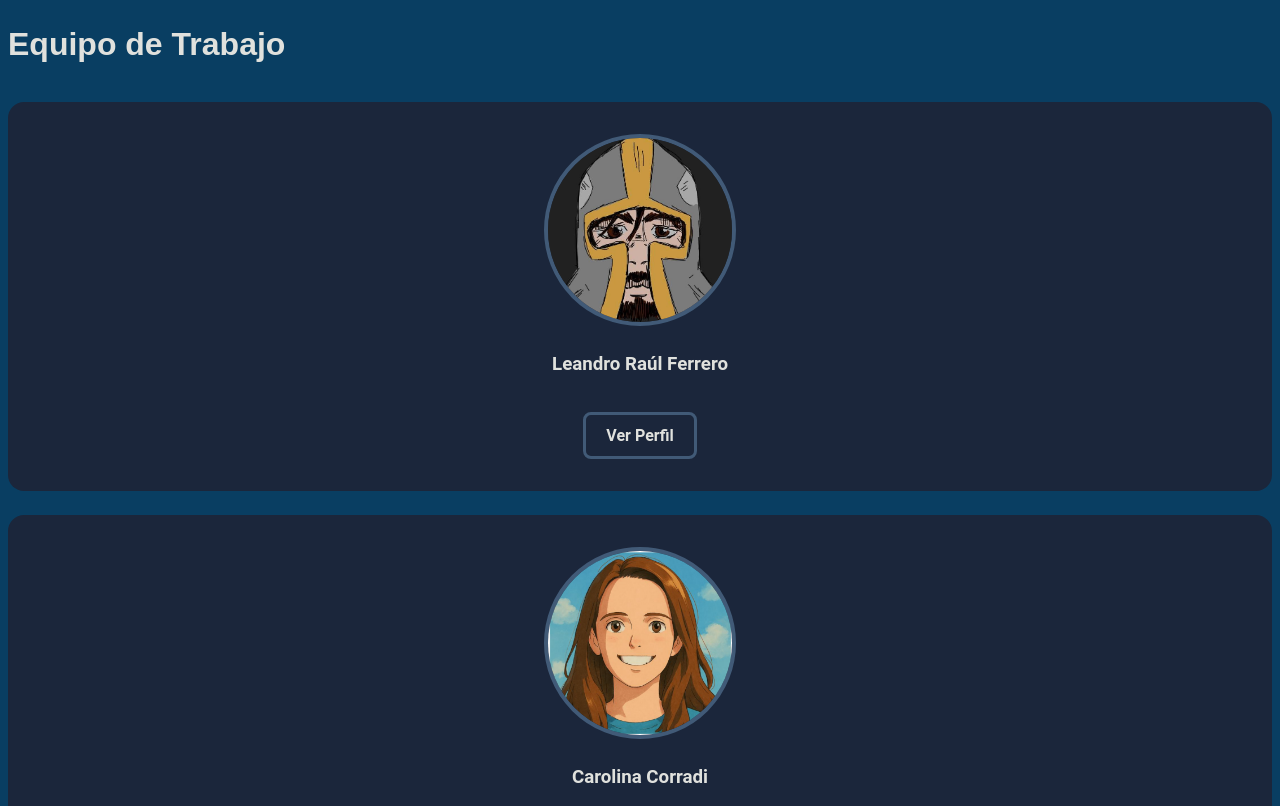
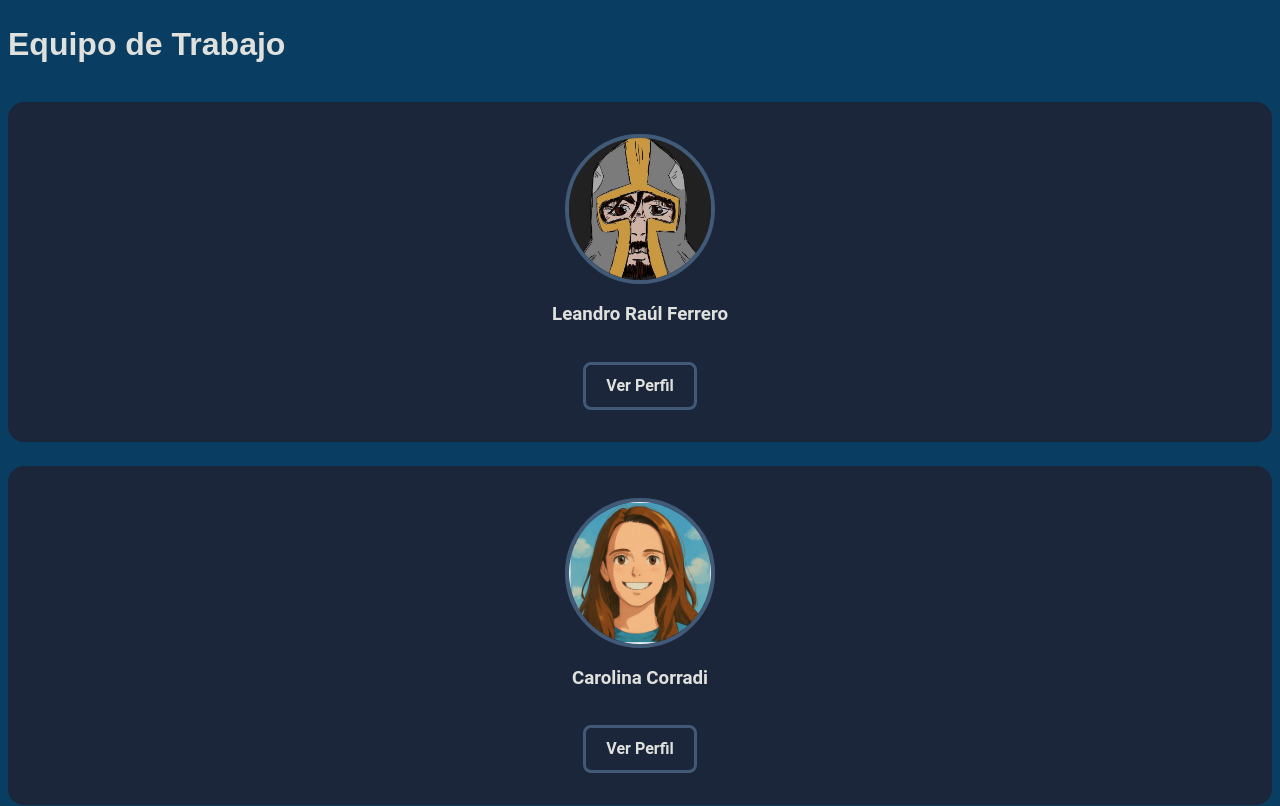
Before and after one commit to leonardofvp/TP02-G16, a React (Vite) app: page / in a window 1280 px wide. Shown: the part 720-1526 px from the top of the page. Built offline with nearby package versions, Linux system fonts and the light colour scheme.

Commit message:
Update index.css

```diff
--- a/src/index.css
+++ b/src/index.css
@@ -314,11 +314,15 @@ body h2 {
 }
 
 .avatar-container img {
-    width: 12rem;
-    height: 12rem;
+     width: 100%;
+    max-width: 150px;
+    height: auto;
+    aspect-ratio: 1 / 1;
+    object-fit: cover;
     border-radius: 50%;
-    object-fit: cover;
     border: 0.3rem solid var(--color-detalle);
+    display: block;
+    margin: 0 auto;
 }
 
 .tarjeta-bitacora {
```
